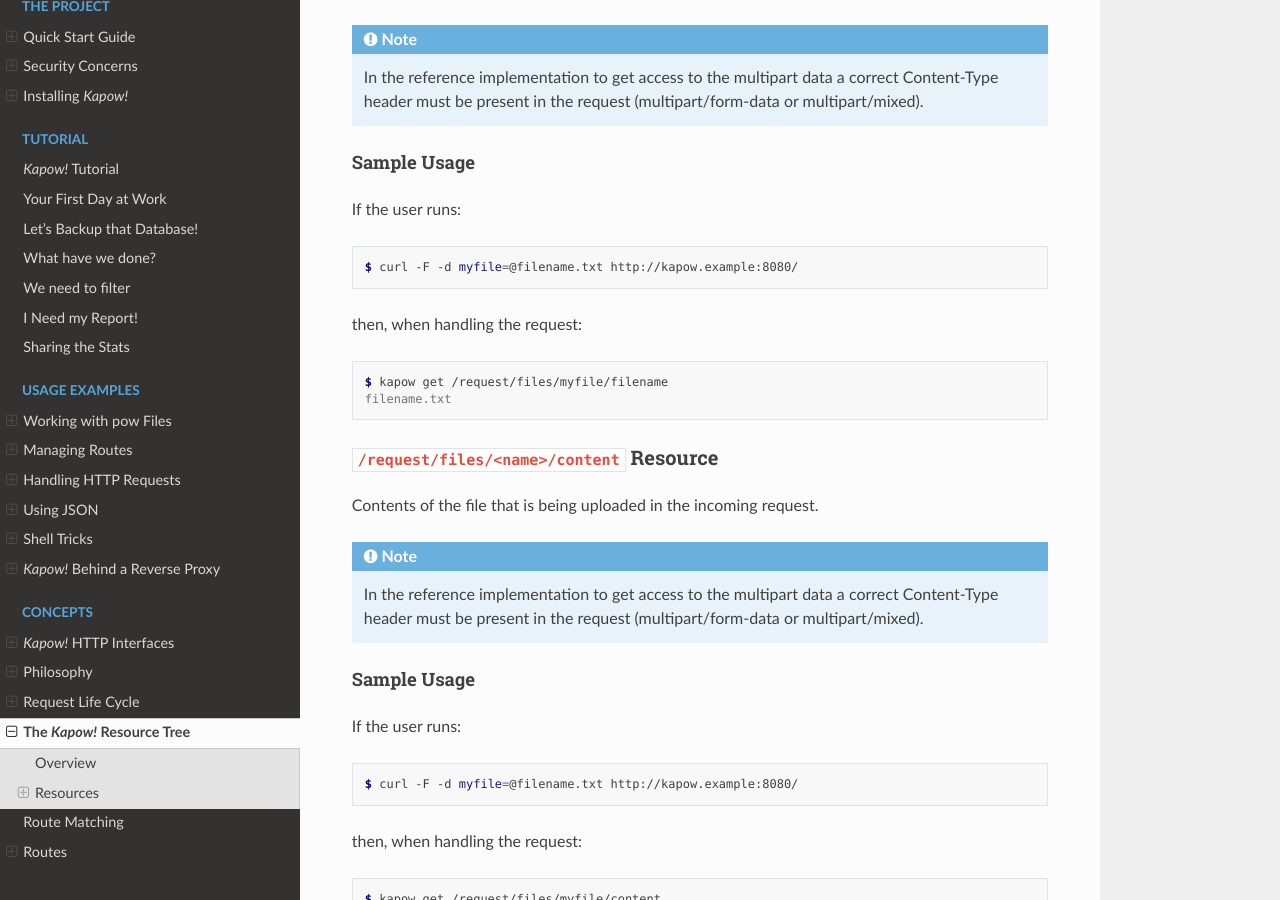
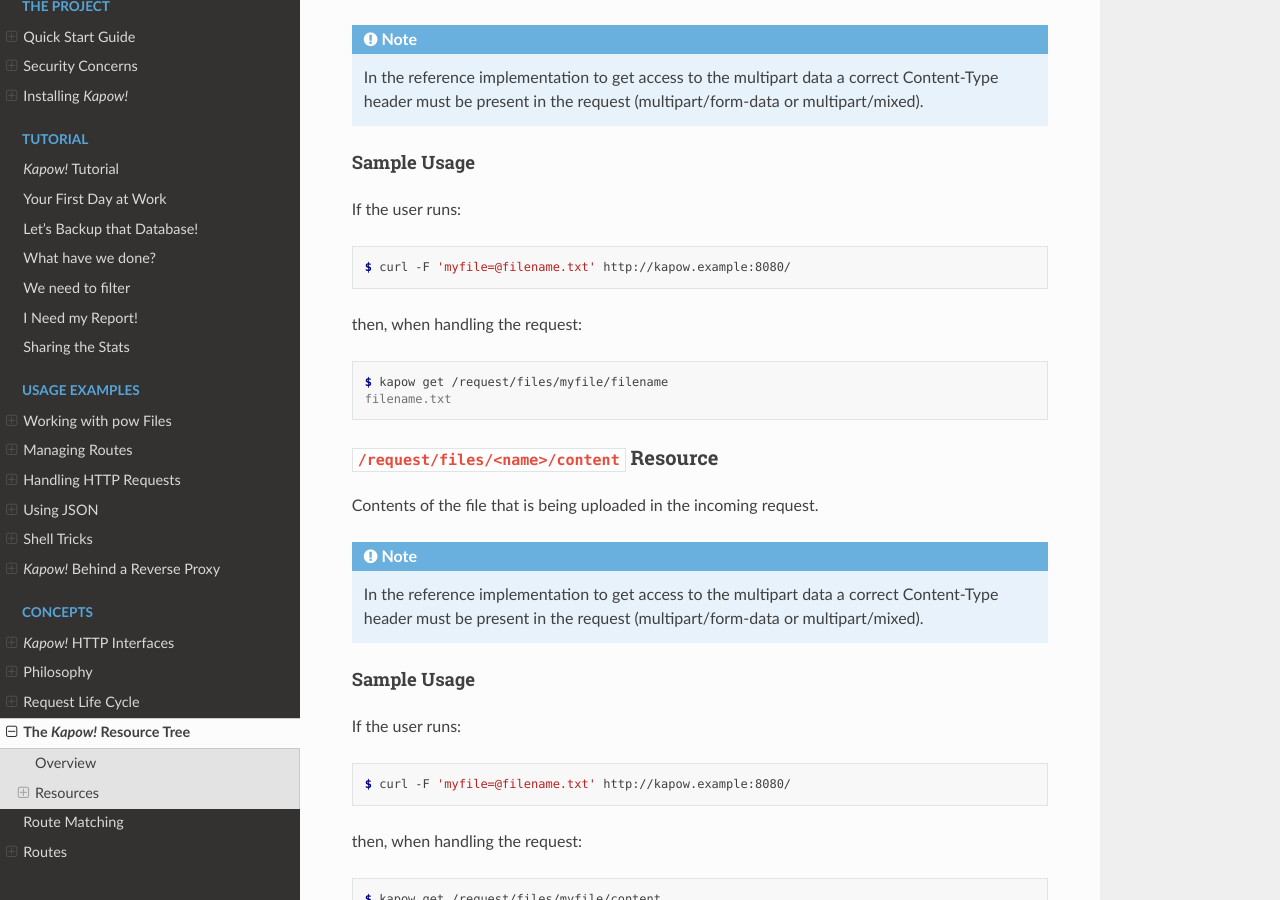
Before and after one commit to BBVA/kapow, a Sphinx documentation site: the page built from docs/source/concepts/resource_tree.rst, in a window 1280 px wide and 900 px high, scrolled down 4782 px. Built offline with Sphinx 7.4.7 and the Read the Docs theme 2.0.0, drawn with Linux system fonts in a browser that asks for light colours.

```diff
--- a/docs/source/concepts/resource_tree.rst
+++ b/docs/source/concepts/resource_tree.rst
@@ -273,7 +273,7 @@ If the user runs:
 
 .. code-block:: console
 
-   $ curl -F -d myfile=@filename.txt http://kapow.example:8080/
+   $ curl -F 'myfile=@filename.txt' http://kapow.example:8080/
 
 then, when handling the request:
 
@@ -301,7 +301,7 @@ If the user runs:
 
 .. code-block:: console
 
-   $ curl -F -d myfile=@filename.txt http://kapow.example:8080/
+   $ curl -F 'myfile=@filename.txt' http://kapow.example:8080/
 
 then, when handling the request:
 
```
